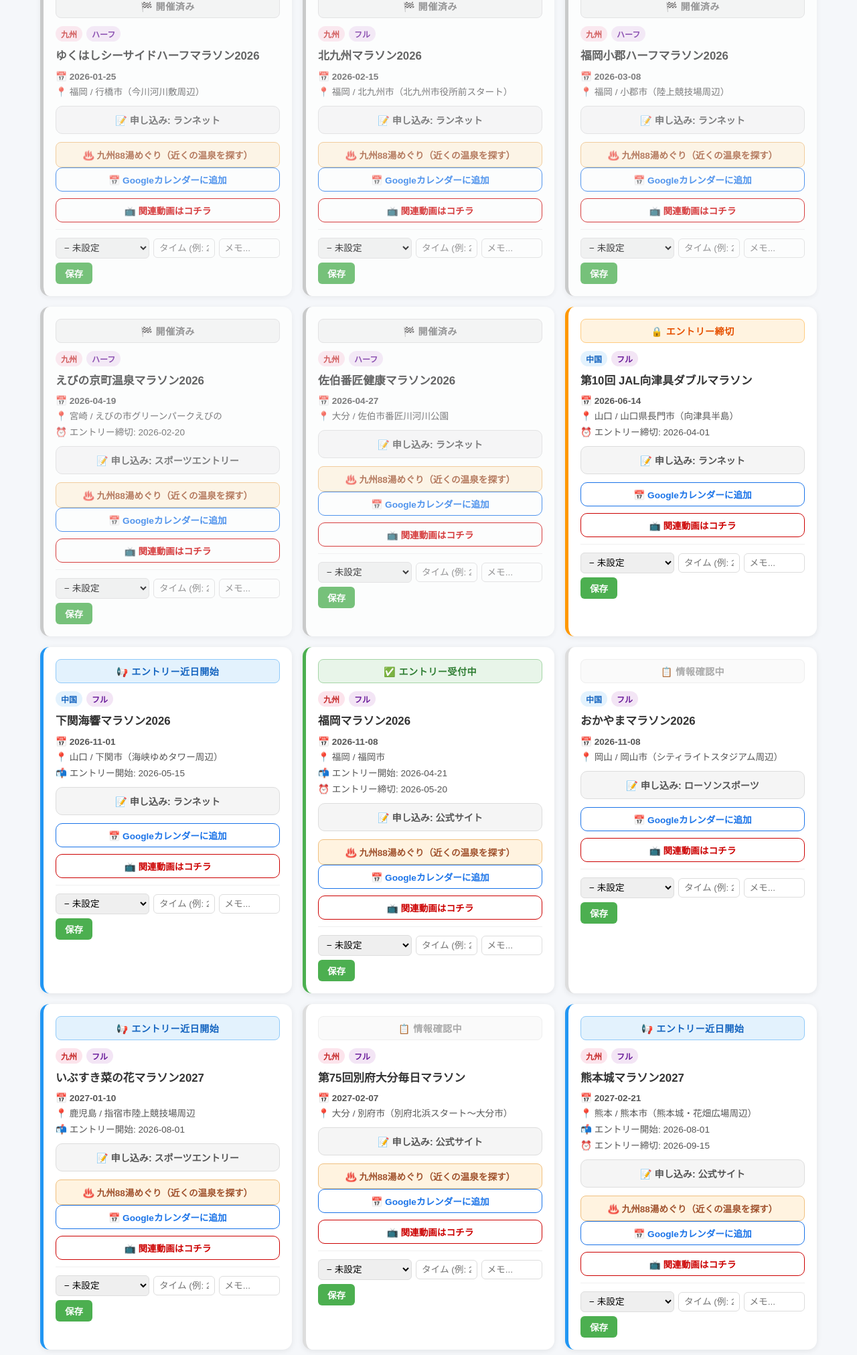
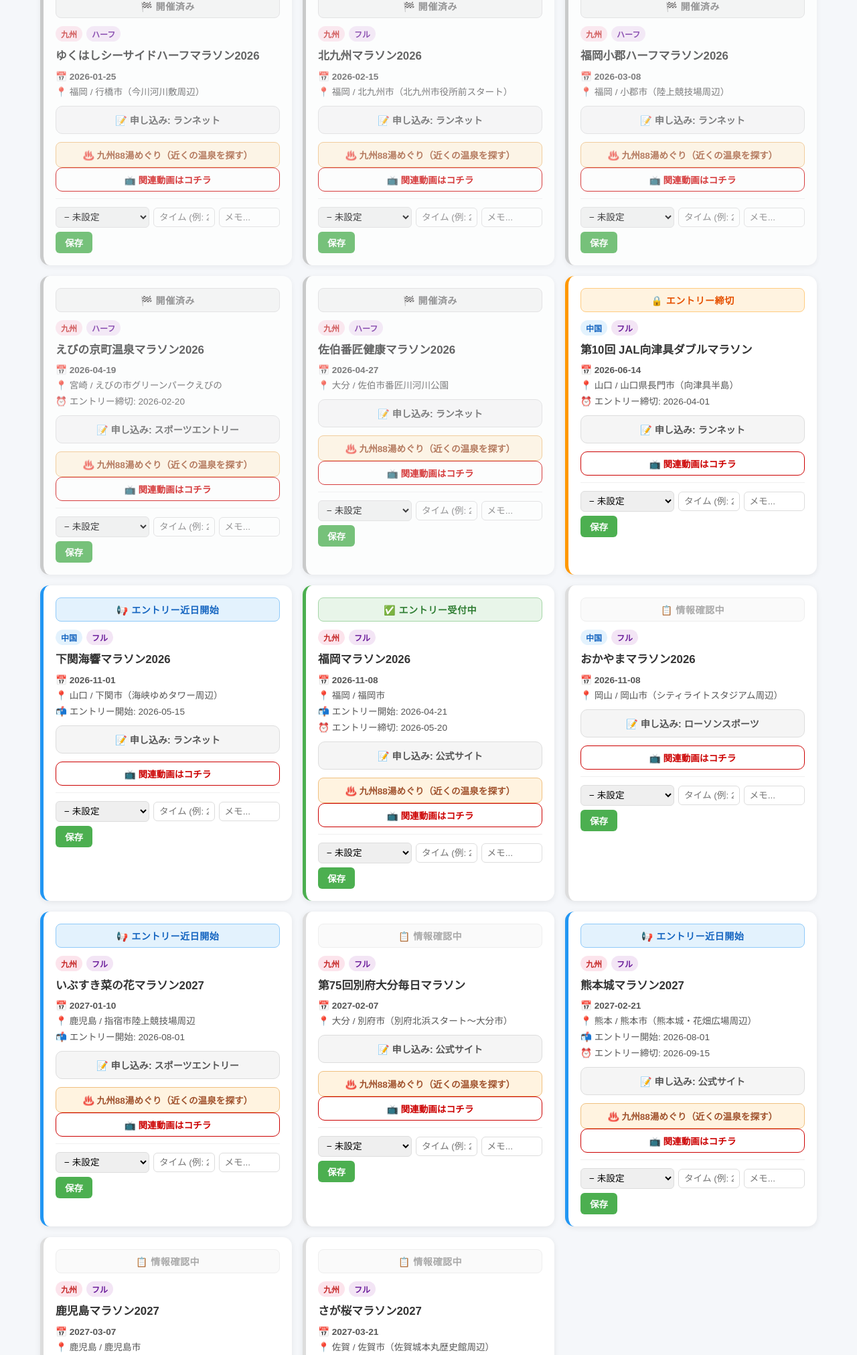
Before and after one commit to OhABE/oh-marathon-calendar, a FastAPI app: page / in a window 1280 px wide. Shown: the part 326-2349 px from the top of the page at 67% size. Run offline with FastAPI, Linux system fonts and the light colour scheme; data comes from the database, SQL or seed files in the repository.

Commit message:
個別Googleカレンダーボタンと「参加中」ステータスを削除
Co-Authored-By: Claude Sonnet 4.6 <noreply@anthropic.com>

```diff
--- a/templates/index.html
+++ b/templates/index.html
@@ -92,7 +92,6 @@
         <div class="abe-badge">
           {% if ev.entry_status == 'finished' or ev.admin_status == 'finished' %}📺 Oh!アベチャンネル 参加済み
           {% elif ev.admin_status == 'lottery' %}🎰 Oh!アベチャンネル 抽選待ち
-          {% elif ev.admin_status == 'running' %}🏃 Oh!アベチャンネル 参加中
           {% else %}🏁 Oh!アベチャンネル 参加予定{% endif %}
         </div>
         {% endif %}
@@ -130,11 +129,6 @@
           ♨️ 九州88湯めぐり（近くの温泉を探す）
         </a>
         {% endif %}
-
-        <!-- Googleカレンダーに追加 -->
-        <a href="{{ gcal_url(ev) }}" target="_blank" rel="noopener" class="btn-gcal">
-          📅 Googleカレンダーに追加
-        </a>
 
         <!-- 関連動画（一致した場合のみ表示） -->
         {% if ev.youtube_url %}
@@ -176,7 +170,6 @@
               <option value="entered" {% if ev.visitor_status=='entered' %}selected{% endif %}>✅ エントリー済み</option>
               <option value="lottery" {% if ev.visitor_status=='lottery' %}selected{% endif %}>🎰 抽選待ち</option>
               <option value="planning" {% if ev.visitor_status=='planning' %}selected{% endif %}>🏁 参加予定</option>
-              <option value="running" {% if ev.visitor_status=='running' %}selected{% endif %}>🏃 参加中</option>
               <option value="finished" {% if ev.visitor_status=='finished' %}selected{% endif %}>🏆 完走！</option>
               <option value="dns" {% if ev.visitor_status=='dns' %}selected{% endif %}>😢 欠場・途中棄権</option>
             </select>
```
